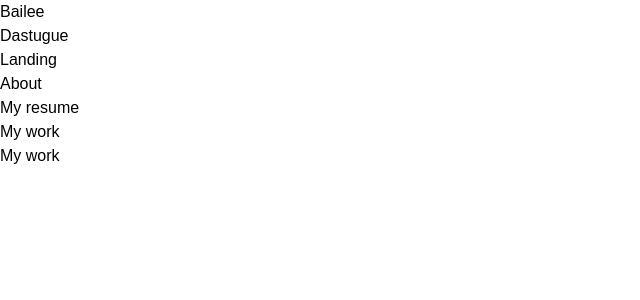
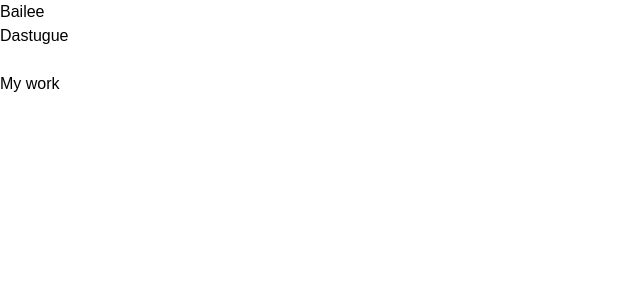
Before and after one commit to baileedastugue/portfolio_v3, a React (Vite) app: page /work in a window 1280 px wide. Shown: the top 300 px of the page, without its empty margins (0-640 px from the left). Built offline with nearby package versions, Linux system fonts and the light colour scheme.

Commit message:
bailee/landing: nav icon with two different states

```diff
--- /dev/null
+++ b/src/components/Nav/NavIcon/index.tsx
@@ -0,0 +1,32 @@
+interface NavIconProps {
+	handleOnClick: () => void;
+	isOpen: boolean;
+}
+
+const NavIcon = ({ isOpen = false, handleOnClick }: NavIconProps) => {
+	const generalClasses = isOpen
+		? 'h-1 rounded-full'
+		: 'shadow-xs rounded-full shadow-dark h-1';
+	const topBarClasses = isOpen
+		? 'transform rotate-45 origin-top-left w-10 -translate-y-2/4 translate-x-px'
+		: 'w-12';
+	const bottomBarClasses = isOpen
+		? 'transform -rotate-45 w-10 origin-top-left translate-y-2/4 -translate-x-px'
+		: 'w-8';
+	const color = isOpen
+		? 'bg-purple dark:bg-yellow'
+		: 'bg-purple dark:bg-yellow';
+	return (
+		<>
+			<button
+				className={`border-rose-600 my-3 flex min-h-[28.28px] min-w-[28.28px] flex-col ${isOpen ? 'justify-between' : 'gap-3'}`}
+				onClick={handleOnClick}
+			>
+				<div className={`${generalClasses} ${topBarClasses} ${color} `} />
+				<div className={`${generalClasses} ${bottomBarClasses} ${color}`} />
+			</button>
+		</>
+	);
+};
+
+export default NavIcon;
--- /dev/null
+++ b/src/components/Nav/index.tsx
@@ -0,0 +1,13 @@
+import { useState } from 'react';
+import NavIcon from './NavIcon';
+
+const Nav = () => {
+	const [isOpen, setIsOpen] = useState(false);
+	return (
+		<>
+			<NavIcon isOpen={isOpen} handleOnClick={() => setIsOpen(!isOpen)} />
+		</>
+	);
+};
+
+export default Nav;
--- a/src/routes/Landing/index.tsx
+++ b/src/routes/Landing/index.tsx
@@ -1,7 +1,11 @@
 import PageTitle from '../../components/PageTitle';
 
 const Landing = () => {
-	return <PageTitle title='Yeehaw' />;
+	return (
+		<>
+			<PageTitle title='Yeehaw' />
+		</>
+	);
 };
 
 export default Landing;
--- a/src/routes/Root/index.tsx
+++ b/src/routes/Root/index.tsx
@@ -1,5 +1,6 @@
-import { Outlet, Link, useLocation } from 'react-router-dom';
+import { Outlet, useLocation } from 'react-router-dom';
 import Layout from '../../components/Layout';
+import Nav from '../../components/Nav';
 
 const Root = () => {
 	const { pathname } = useLocation();
@@ -7,22 +8,7 @@ const Root = () => {
 	return (
 		<div className={theme}>
 			<Layout>
-				<nav>
-					<ul>
-						<li>
-							<Link to='/'>Landing</Link>
-						</li>
-						<li>
-							<Link to='/about'>About</Link>
-						</li>
-						<li>
-							<Link to='/resume'>My resume</Link>
-						</li>
-						<li>
-							<Link to='/work'>My work</Link>
-						</li>
-					</ul>
-				</nav>
+				<Nav />
 				<Outlet />
 			</Layout>
 		</div>
--- a/tailwind.config.js
+++ b/tailwind.config.js
@@ -8,6 +8,9 @@ export default {
 			md: '768px',
 			lg: '1024px',
 			xl: '1440px',
+		},
+		boxShadow: {
+			xs: '0 4px 6px 0 rgba(0, 0, 0, 0.25)',
 		},
 		colors: {
 			purple: '#3E40AB',
```
